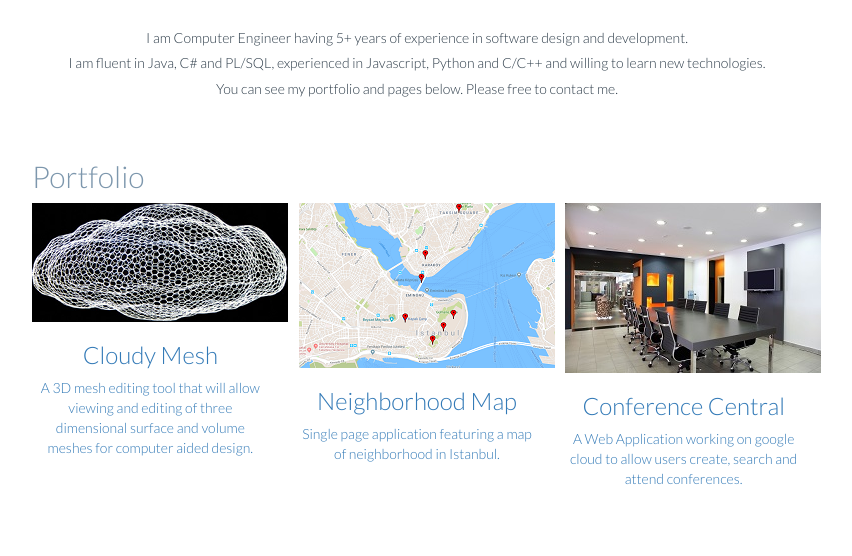
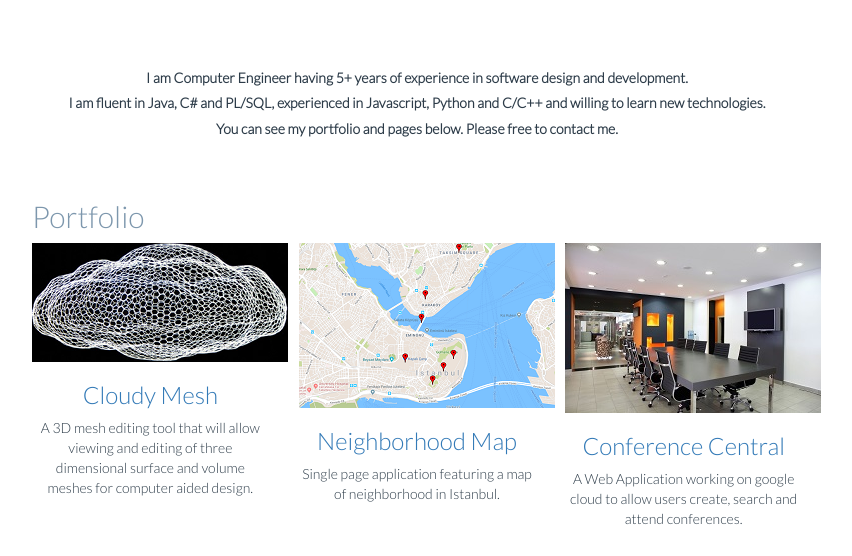
Before and after one commit to burakucok/burakucok.github.io, a plain HTML site: page index.html in a window 1280 px wide. Shown: the top 556 px of the page, without its empty margins (223-1075 px from the left). Drawn offline with Linux system fonts and the light colour scheme.

Commit message:
Update index.html

```diff
--- a/index.html
+++ b/index.html
@@ -24,11 +24,11 @@
 		<div class="container" style = "width: 800px;">
 			<main>
 				<div class="row">
-					<br>
+					<br><br><br>
 					<div class="col-md-12 text-center">
-						<h5>I am Computer Engineer having 5+ years of experience in software design and development.</h5>
-						<h5>I am fluent in Java, C# and PL/SQL, experienced in Javascript, Python and C/C++ and willing to learn new technologies.</h5>
-						<h5>You can see my portfolio and pages below. Please free to contact me.</h5>
+						<h5><b>I am Computer Engineer having 5+ years of experience in software design and development.</b></h5>
+						<h5><b>I am fluent in Java, C# and PL/SQL, experienced in Javascript, Python and C/C++ and willing to learn new technologies.</b></h5>
+						<h5><b>You can see my portfolio and pages below. Please free to contact me.</b></h5>
 					</div>
 					<br><br><br>
 					<br><br><br>
@@ -41,22 +41,19 @@
 						<div class="col-md-4 col-sm-6 ">
 							<img src="img/cloudMesh.png">
 							<h3><a href="https://senior.ceng.metu.edu.tr/2013/luckypeople/index.html" target="_blank">Cloudy Mesh</a></h3>
-							<p><a href="https://senior.ceng.metu.edu.tr/2013/luckypeople/index.html" target="_blank">
-								A 3D mesh editing tool that will allow viewing and editing of three dimensional surface and volume meshes for computer aided design.</a></p>
+							<p> A 3D mesh editing tool that will allow viewing and editing of three dimensional surface and volume meshes for computer aided design.</p>
 						</div>
 
 						<div class="col-md-4 col-sm-6 ">
-							<img src="img/map.PNG">
+							<img src="img/map.png">
 							<h3><a href="map.html" target="_blank" class="btn btn-default" role="button">Neighborhood Map</a></h3>
-							<p><a href="map.html" target="_blank" class="btn btn-default" role="button">
-								Single page application featuring a map of neighborhood in Istanbul.</a></p>
+							<p> Single page application featuring a map of neighborhood in Istanbul.</p>
 						</div>
 
 						<div class="col-md-4 col-sm-6">
 							<img src="img/meeting-room.jpg">
 							<h3><a href="https://conference-central-206721.appspot.com" target="_blank" class="btn btn-default" role="button">Conference Central</a></h3>
-							<p><a href="https://conference-central-206721.appspot.com" target="_blank" class="btn btn-default" role="button">
-								A Web Application working on google cloud to allow users create, search and attend conferences.</a></p>
+							<p> A Web Application working on google cloud to allow users create, search and attend conferences.</p>
 						</div>
 					</div>
 			        <div class="clearfix visible-sm-block"></div>
```
